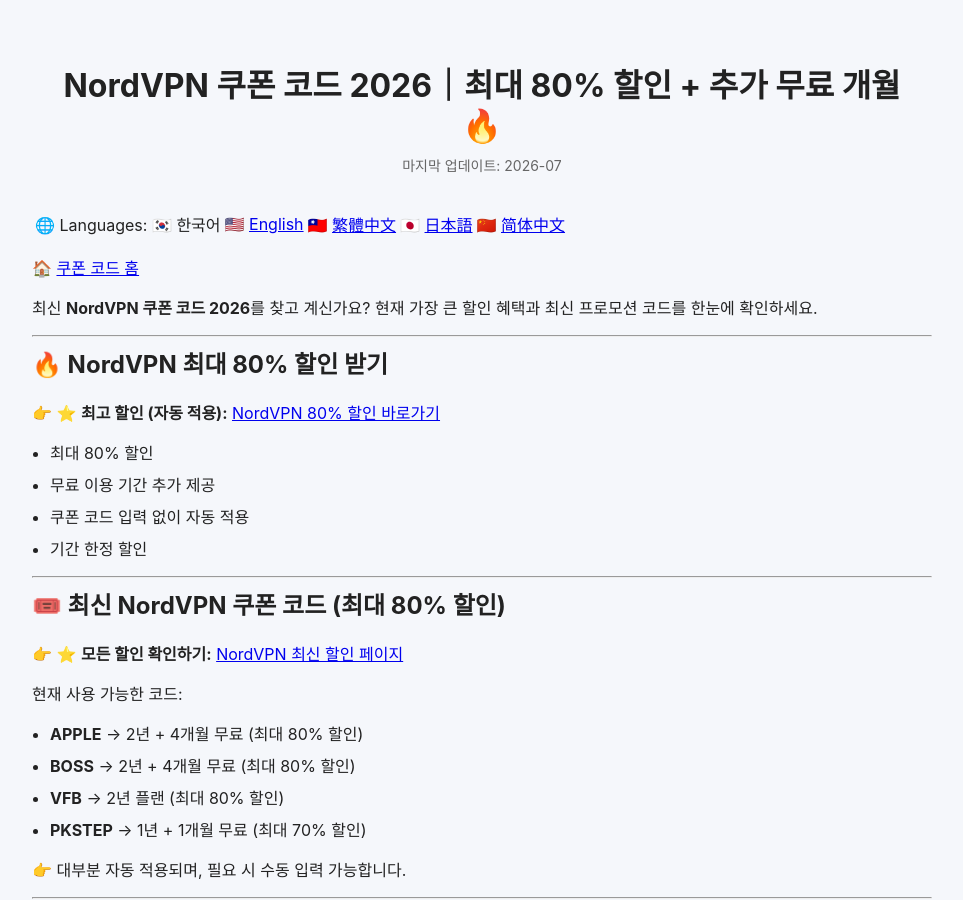
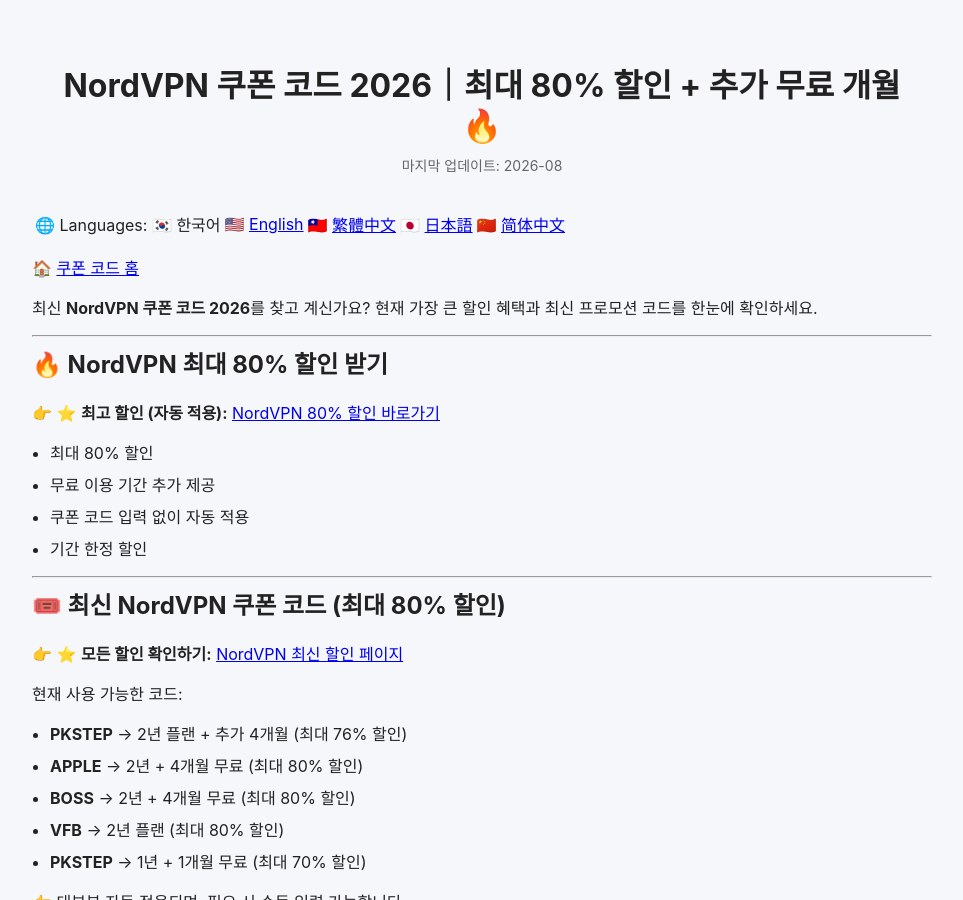
Before and after one commit to BestCouponCodes/best-coupon-codes, a Jekyll site: the page built from nordvpn-coupon-code-ko.md, in a window 1280 px wide and 900 px high. Shown: the whole window, without its empty margins (158-1121 px from the left). Built offline with Jekyll 4.4.1, drawn with Linux system fonts in a browser that asks for light colours.

Commit message:
Update last modified date and coupon codes
Updated last modified date and coupon codes.

```diff
--- a/nordvpn-coupon-code-ko.md
+++ b/nordvpn-coupon-code-ko.md
@@ -3,7 +3,7 @@ layout: default
 title: NordVPN 쿠폰 코드 2026｜최대 80% 할인 + 추가 무료 개월🔥
 description: "2026년 최신 NordVPN 쿠폰 코드와 할인 정보를 제공합니다. 사용 가능한 VPN 할인 코드와 프로모션을 확인하세요."
 lang: ko
-last_modified_at: 2026-07-04
+last_modified_at: 2026-08-11
 ---
 
 
@@ -34,7 +34,7 @@ last_modified_at: 2026-07-04
 [NordVPN 최신 할인 페이지](https://go.nordvpn.net/aff_c?offer_id=15&aff_id=62577&url_id=12)
 
 현재 사용 가능한 코드:
-
+- **PKSTEP** → 2년 플랜 + 추가 4개월 (최대 76% 할인)
 * **APPLE** → 2년 + 4개월 무료 (최대 80% 할인)
 * **BOSS** → 2년 + 4개월 무료 (최대 80% 할인)
 * **VFB** → 2년 플랜 (최대 80% 할인)
```
